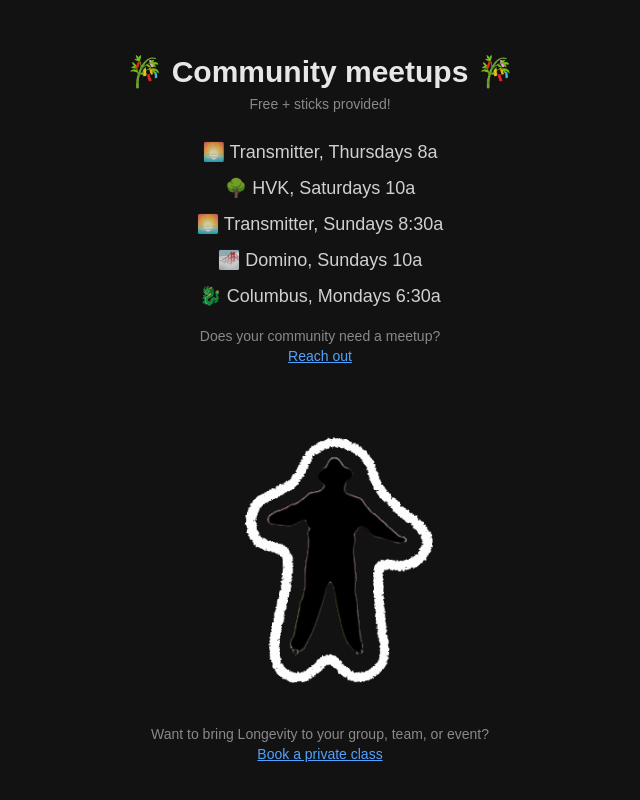
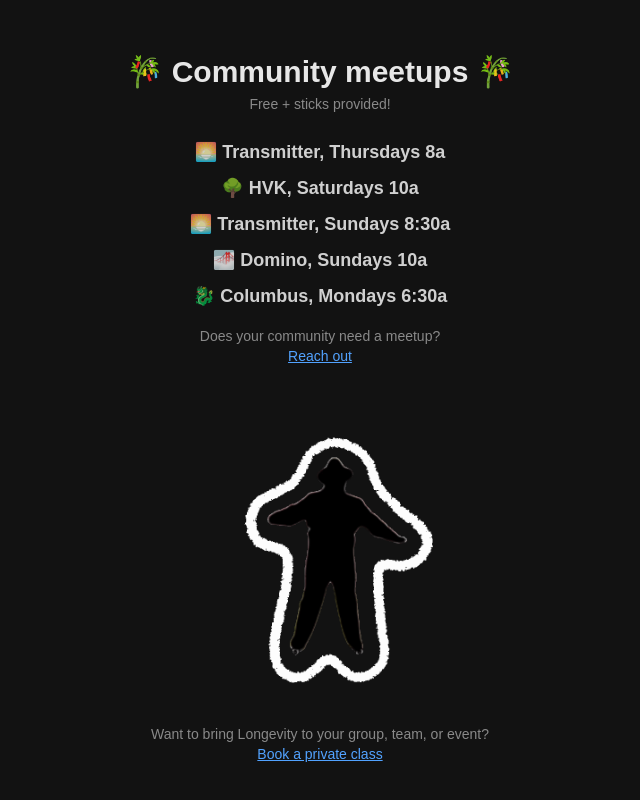
Before and after one commit to kbarone24/stick.life, a Next.js app: page / in a window 1280 px wide. Shown: the part 1138-1938 px from the top of the page, without its empty margins (320-960 px from the left). Built offline with nearby package versions, Linux system fonts and the light colour scheme.

Commit message:
Bold the community meetups list

```diff
--- a/app/page.tsx
+++ b/app/page.tsx
@@ -218,7 +218,7 @@ export default function Home() {
         <div className="mt-20 text-center" style={{ zIndex: 3, position: "relative" }}>
           <p className="text-2xl sm:text-3xl font-semibold text-white/90">🎋 Community meetups 🎋</p>
           <p className="mt-1 text-sm text-white/50">Free + sticks provided!</p>
-          <ul className="mt-6 space-y-2 text-base sm:text-lg text-white/80">
+          <ul className="mt-6 space-y-2 text-base sm:text-lg font-bold text-white/80">
             <li>🌅 Transmitter, Thursdays 8a</li>
             {!fridayPaused && <li>🌅 Transmitter, Fridays 7:30p</li>}
             <li>🌳 HVK, Saturdays 10a</li>
```
